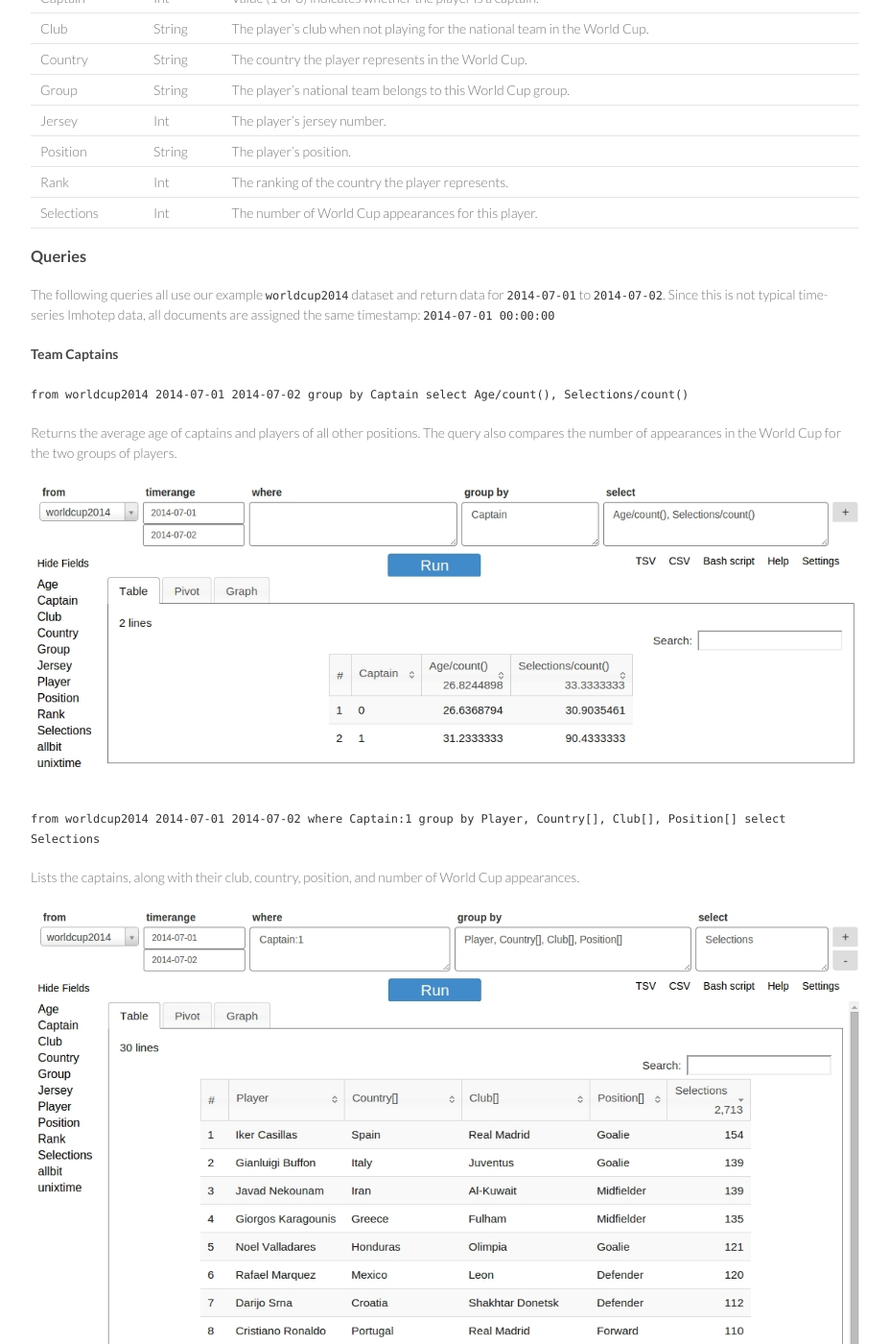
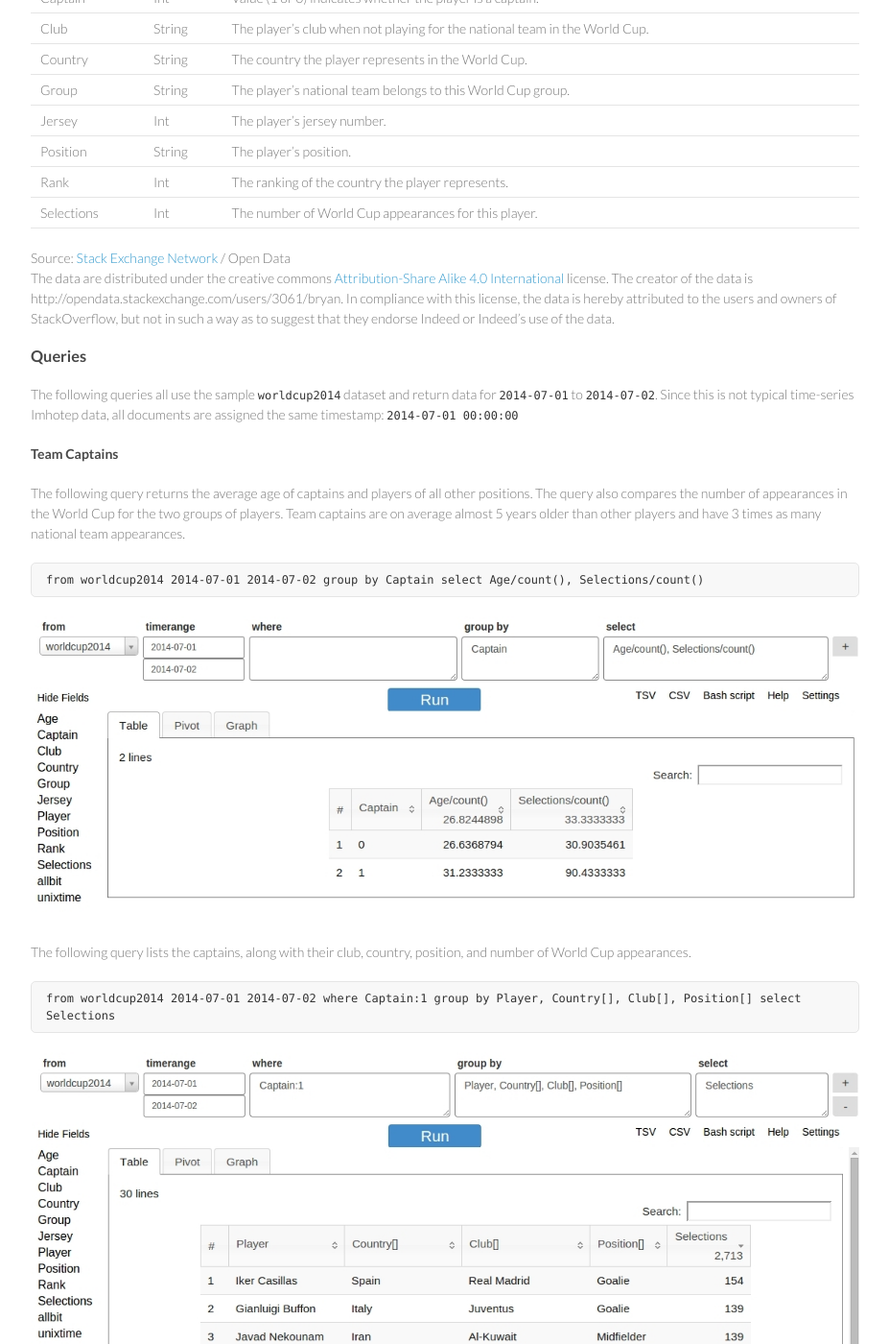
Before and after one commit to indeedeng/imhotep, a Jekyll site: the page built from docs/sample-queries.md, in a window 1280 px wide and 1400 px high, scrolled down 588 px. Shown: the whole window at 96% size, without its empty margins (294-1221 px from the left). Built offline with Jekyll 4.4.1, drawn with Linux system fonts in a browser that asks for light colours; Markdown is read by kramdown in place of the engine named in the settings; some of the changed text lies outside the part shown.

Commit message:
added data insights from Jan

```diff
--- a/docs/sample-queries.md
+++ b/docs/sample-queries.md
@@ -14,7 +14,7 @@
 
 ##Example: World Cup 2014 Data
 
-The following sample queries are based on World Cup 2014 data from an example `worldcup2014` dataset. Each document in the dataset includes information about a single player. Consider the following fields in the dataset:
+The following sample queries are based on World Cup 2014 data from a sample `worldcup2014` dataset. Each document in the dataset includes information about a single player. Consider the following fields in the dataset:
 
 | | | |
 | ----- | ------ | ------- |
@@ -29,74 +29,77 @@
 | Rank | Int | The ranking of the country the player represents.
 | Selections | Int | The number of World Cup appearances for this player.
 
+Source: [Stack Exchange Network](http://opendata.stackexchange.com/questions/1791/any-open-data-sets-for-the-football-world-cup-in-brazil-2014) / Open Data<br>
+The data are distributed under the creative commons [Attribution-Share Alike 4.0 International](http://creativecommons.org/licenses/by-sa/4.0/) license. The creator of the data is http://opendata.stackexchange.com/users/3061/bryan. In compliance with this license, the data is hereby attributed to the users and owners of StackOverflow, but not in such a way as to suggest that they endorse Indeed or Indeed’s use of the data.
+
 ###Queries
 
-The following queries all use our example `worldcup2014` dataset and return data for `2014-07-01` to `2014-07-02`. Since this is not typical time-series Imhotep data, all documents are assigned the same timestamp: `2014-07-01 00:00:00`
+The following queries all use the sample `worldcup2014` dataset and return data for `2014-07-01` to `2014-07-02`. Since this is not typical time-series Imhotep data, all documents are assigned the same timestamp: `2014-07-01 00:00:00`
 
 ####Team Captains
 
-`from worldcup2014 2014-07-01 2014-07-02 group by Captain select Age/count(), Selections/count()`
+The following query returns the average age of captains and players of all other positions. The query also compares the number of appearances in the World Cup for the two groups of players. Team captains are on average almost 5 years older than other players and have 3 times as many national team appearances.
 
-Returns the average age of captains and players of all other positions. The query also compares the number of appearances in the World Cup for the two groups of players.
+<pre>from worldcup2014 2014-07-01 2014-07-02 group by Captain select Age/count(), Selections/count()</pre>
 
 ![Average Ages](http://indeedeng.github.io/imhotep/images/team_captains_1.jpeg?raw=true)
 
-`from worldcup2014 2014-07-01 2014-07-02 where Captain:1 group by Player, Country[], Club[], Position[] select Selections`
+The following query lists the captains, along with their club, country, position, and number of World Cup appearances.
 
-Lists the captains, along with their club, country, position, and number of World Cup appearances.
+<pre>from worldcup2014 2014-07-01 2014-07-02 where Captain:1 group by Player, Country[], Club[], Position[] select Selections</pre>
 
 ![Average Ages](http://indeedeng.github.io/imhotep/images/team_captains_2.jpeg?raw=true)
 
 ####Clubs
 
-`from worldcup2014 2014-07-01 2014-07-02 group by Club[25] select count(), Captain, Rank/count(), Age/count()`
+The following query returns data for the top 25 clubs: number of players, number of captains, average ranking, average age. Barcelona has the most players in the World Cup (16), but Real Madrid/Man U have the most captains (2). Atletico Madrid has the highest average nationally ranked players. Manchester City the oldest players, Schalke 4 the youngest.
 
-Returns data for the top 25 clubs: number of players, number of captains, average ranking, average age.
+<pre>from worldcup2014 2014-07-01 2014-07-02 group by Club[25] select count(), Captain, Rank/count(), Age/count()</pre>
 
 ![Average Ages](http://indeedeng.github.io/imhotep/images/clubs.jpeg?raw=true)
 
 ####Countries
 
-`from worldcup2014 2014-07-01 2014-07-02 group by Country select Age/count(), Selections/count()`
+The following query returns data by country: average player age and average number of World Cup appearances. Argentina has the oldest team, Ghana the youngest. Spain is the most experienced, Australia the least.
 
-Returns data by country: average player age and average number of World Cup appearances.
+<pre>from worldcup2014 2014-07-01 2014-07-02 group by Country select Age/count(), Selections/count()</pre>
 
 ![Average Ages](http://indeedeng.github.io/imhotep/images/countries.jpeg?raw=true)
 
 ####Age versus Experience
 
-`from worldcup2014 2014-07-01 2014-07-02 group by Age select Selections/count()`
+The following query compares player age to the number of World Cup appearances. Not surprisingly, the older you are, the more appearances you've had, in general.
 
-Compares player age to the number of World Cup appearances.
+<pre>from worldcup2014 2014-07-01 2014-07-02 group by Age select Selections/count()</pre>
 
 ![Average Ages](http://indeedeng.github.io/imhotep/images/age_vs_experience.jpeg?raw=true)
 
 ####Jersey Number
 
-`from worldcup2014 2014-07-01 2014-07-02 group by Jersey select count(), Captain`
+The following query returns the number of players grouped by their jersey number. The query also returns the number of captains for each jersey number. Teams number all players 1-23. However, captains gravitate towards wearing #1, #4, #3, and #10.
 
-Returns the number of players grouped by their jersey number. The query also returns the number of captains for each jersey number.
+<pre>from worldcup2014 2014-07-01 2014-07-02 group by Jersey select count(), Captain</pre>
 
 ![Average Ages](http://indeedeng.github.io/imhotep/images/jersey_number_1.jpeg?raw=true)
 
-`from worldcup2014 2014-07-01 2014-07-02 group by Jersey, Position[1]`
+The following query groups documents by the player's jersey number and then, for each jersey number group, returns the most common position for that jersey number. Some numbers are typically associated with a position: #1 is always the goalie, defenders are frequently #2 and #3, and #9 is usually a forward.
 
-Groups documents by the player's jersey number and then, for each jersey number group, returns the most common position for that jersey number.
+<pre>from worldcup2014 2014-07-01 2014-07-02 group by Jersey, Position[1]</pre>
 
 ![Average Ages](http://indeedeng.github.io/imhotep/images/jersey_number_2.jpeg?raw=true)
 
 ####Positions
 
-`from worldcup2014 2014-07-01 2014-07-02 group by Position select count(),100*Captain/count(), Age/count(), Selections/count()`
+The following query returns the average player age and average number of World Cup appearances by their position. Goalies are older and more frequently the captain. Forwards typically have the most experience.
 
-Returns the average player age and average number of World Cup appearances by their position.
+<pre>from worldcup2014 2014-07-01 2014-07-02 group by Position select count(),100*Captain/count(), Age/count(), Selections/count()</pre>
 
 ![Average Ages](http://indeedeng.github.io/imhotep/images/positions.jpeg?raw=true)
 
 ####Groups
 
-`from worldcup2014 2014-07-01 2014-07-02 group by Group select Selections/count(), Age/count(), Rank/count()`
+The following query returns data about the World Cup groups: average number of World Cup appearances, average age, and average player rank. Group D and G were rough. Group F and H were easy. Group H was also the youngest and least experienced, while group C was the oldest and most experienced.
 
-Returns data about the World Cup groups: average number of World Cup appearances, average age, and average player rank.
+<pre>from worldcup2014 2014-07-01 2014-07-02 group by Group select Selections/count(), Age/count(), Rank/count()</pre>
 
 ![Average Ages](http://indeedeng.github.io/imhotep/images/groups.jpeg?raw=true)
```
